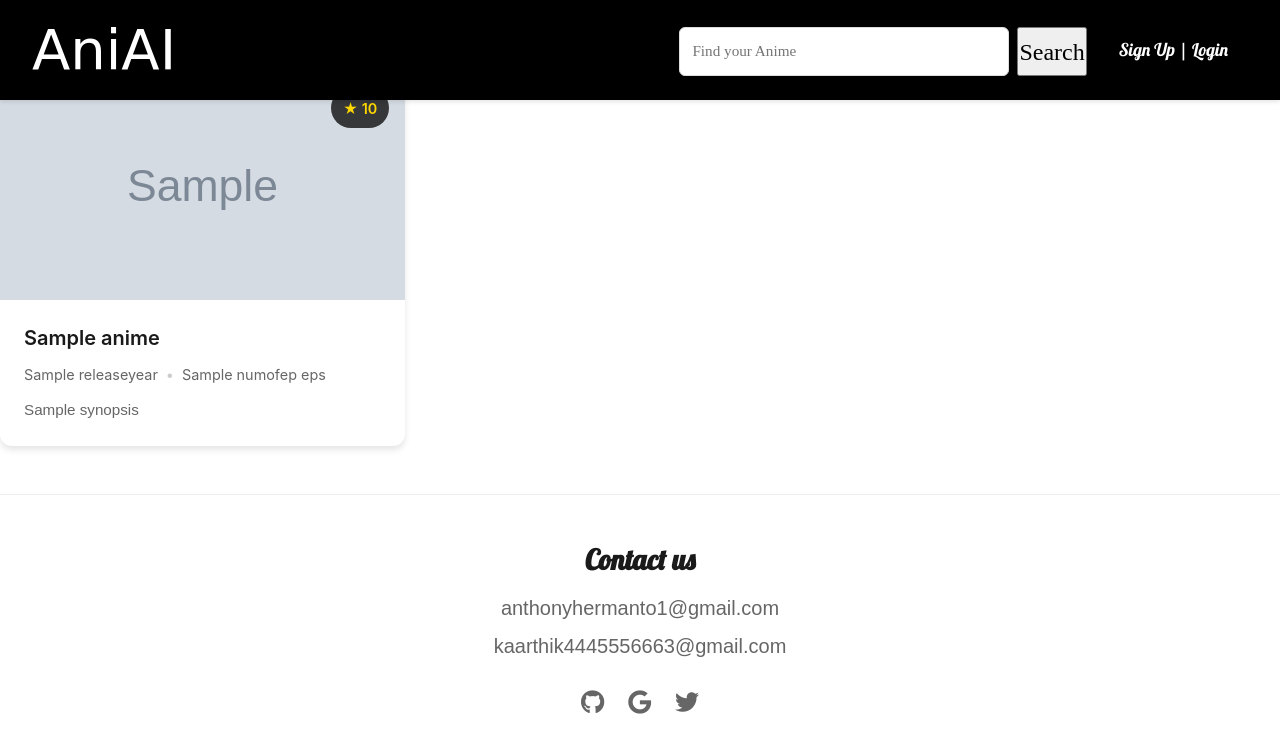
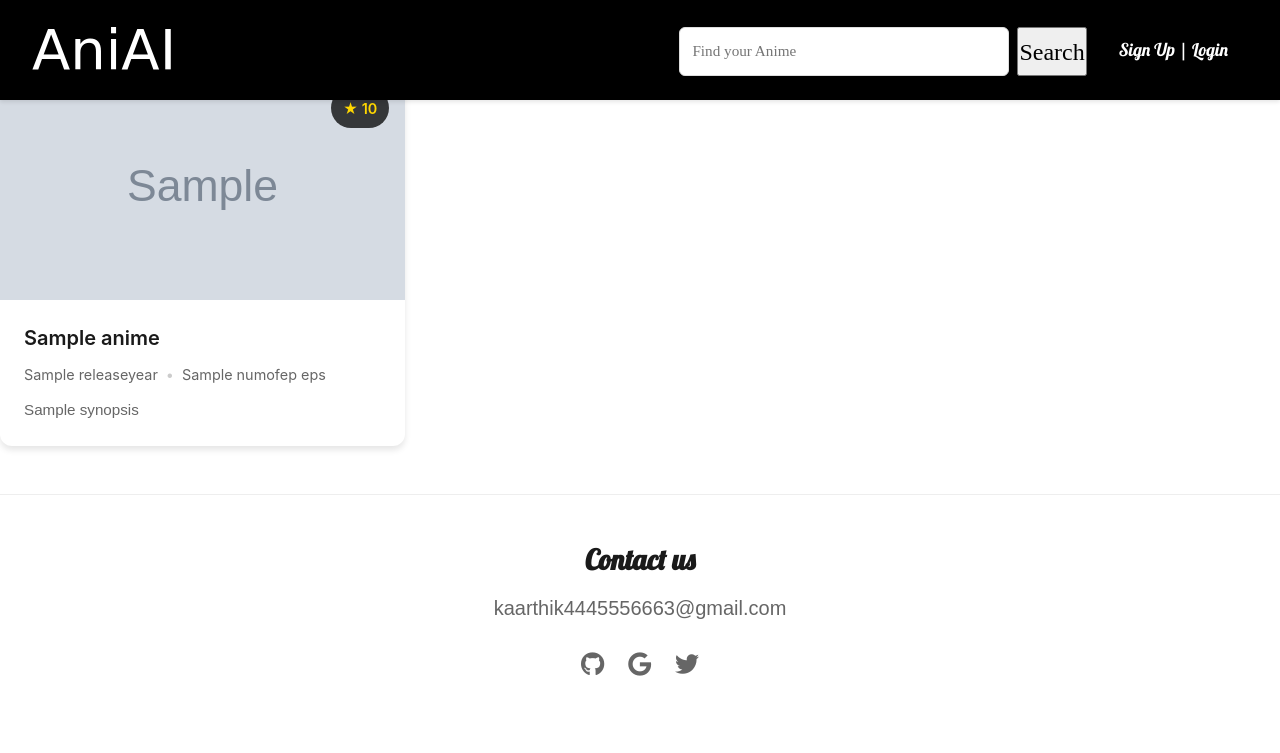
Before and after one commit to keerthigkaarthik/Anime-Recomender, a Django app: template templates/list_of_anime2.html in a window 1280 px wide. Shown: the top 753 px of the page. Run offline with Django 4.2, Linux system fonts and the light colour scheme; the template is opened without the code that fills it: most values are stand-ins (such as "Sample title", 1, 10 or a date in 2020); grey boxes marked "Sample" are stand-in pictures; some libraries are stand-ins or nearby versions; some web fonts are replaced.

Commit message:
Update list_of_anime2.html

```diff
--- a/templates/list_of_anime2.html
+++ b/templates/list_of_anime2.html
@@ -32,7 +32,6 @@
     <div class="contact-section">
         <h2>Contact us</h2>
         <div class="contact-info">
-            <p>anthonyhermanto1@gmail.com</p>
             <p>kaarthik4445556663@gmail.com</p>
         </div>
         <div class="social-links">
```
